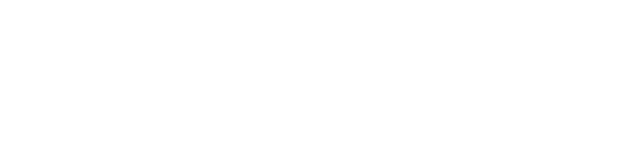
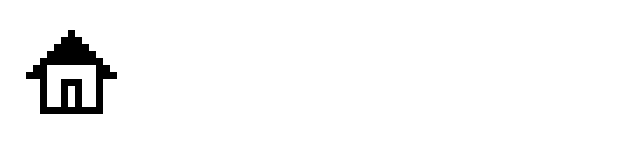
Before and after one commit to emilsjolander/emergent_images, a plain HTML site: page index.html in a window 1280 px wide. Shown: the whole page, without its empty margins (0-640 px from the left). Drawn offline with Linux system fonts and the light colour scheme.

Commit message:
fixed draw

```diff
--- a/index.html
+++ b/index.html
@@ -4,7 +4,7 @@
 	<title>Emergent images</title>
 </head>
 <body>
-	<canvas style="width: 128px; height: 128px;" id="output"></canvas>
+	<canvas id="output"></canvas>
 	<script src="main.js"></script>
 </body>
 </html>
--- a/main.js
+++ b/main.js
@@ -1,3 +1,57 @@
 (function () {
-	console.log("tjo");
+	var IMAGE_SIZE = 128;
+
+	var canvas = document.getElementById("output");
+	canvas.width = 128;
+	canvas.height = 128;
+
+	var ctx = canvas.getContext("2d");
+	var pixelGrid = new Array(IMAGE_SIZE);
+
+	var ratio = canvas.width / IMAGE_SIZE;
+
+	for(var i = 0; i < IMAGE_SIZE; i++) {
+		pixelGrid[i] = new Array(IMAGE_SIZE);
+	}
+
+	for(var i = 0; i < IMAGE_SIZE; i++) {
+		for(var j = 0; j < IMAGE_SIZE; j++) {
+			pixelGrid[i][j] = getRandomColor();
+		}
+	}
+
+
+	loadImage("images/house.png", function (err, image) {
+		ctx.drawImage(image, 0, 0);
+	});
+
+	// var imgdata = ctx.getImageData(0,0,IMAGE_SIZE,IMAGE_SIZE);
+
+	//render();
+
+	function loadImage (src, callback) {
+		var img = new Image("images/house.png");
+		img.src = src;
+		img.onload = function() {
+			callback(null, img);
+		};
+	}
+
+	function render() {
+		for(var i = 0; i < IMAGE_SIZE; i++) {
+			for(var j = 0; j < IMAGE_SIZE; j++) {
+				ctx.fillStyle = pixelGrid[i][j];
+				ctx.fillRect(i*ratio,j*ratio/2,ratio,ratio/2);
+			}
+		}
+	}
+
+	function getRandomColor() {
+	    var letters = '0123456789ABCDEF'.split('');
+	    var color = '#';
+	    for (var i = 0; i < 6; i++ ) {
+	        color += letters[Math.round(Math.random() * 15)];
+	    }
+    	return color;
+	}
 })();
```
